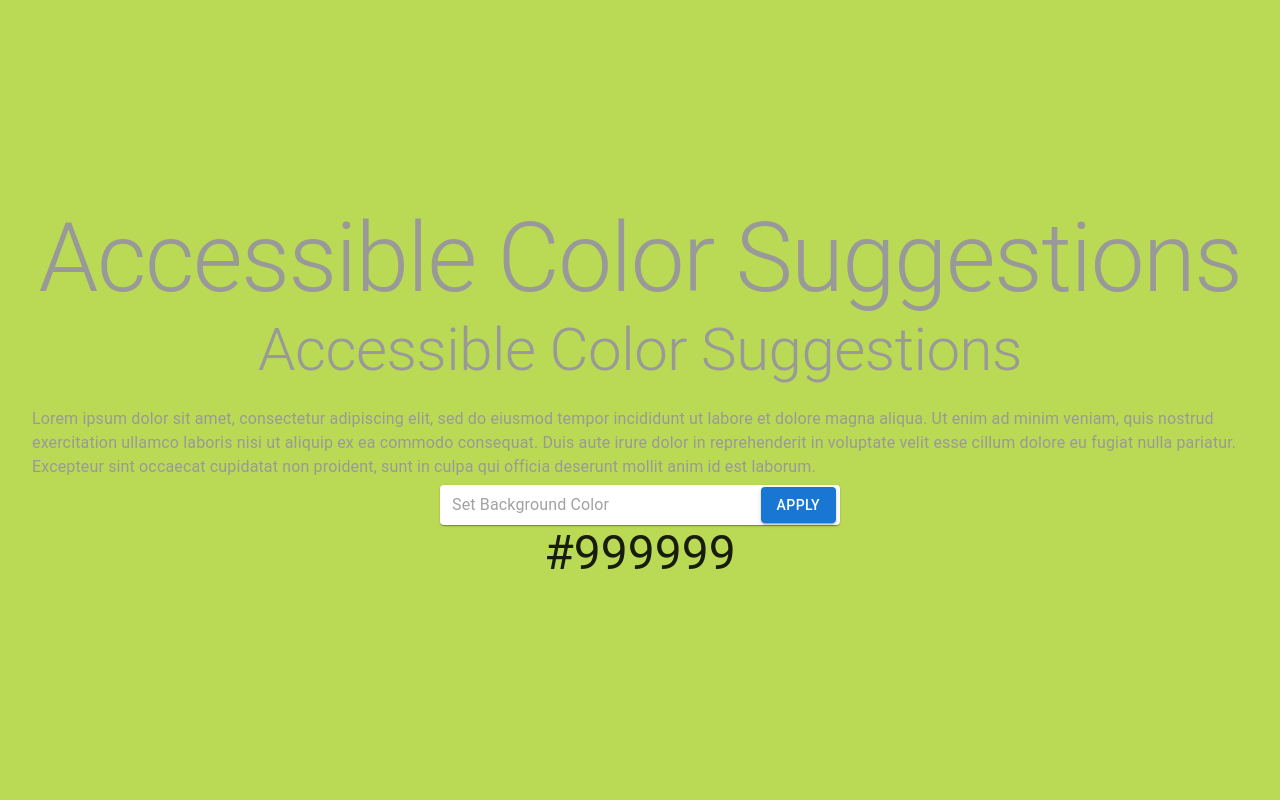
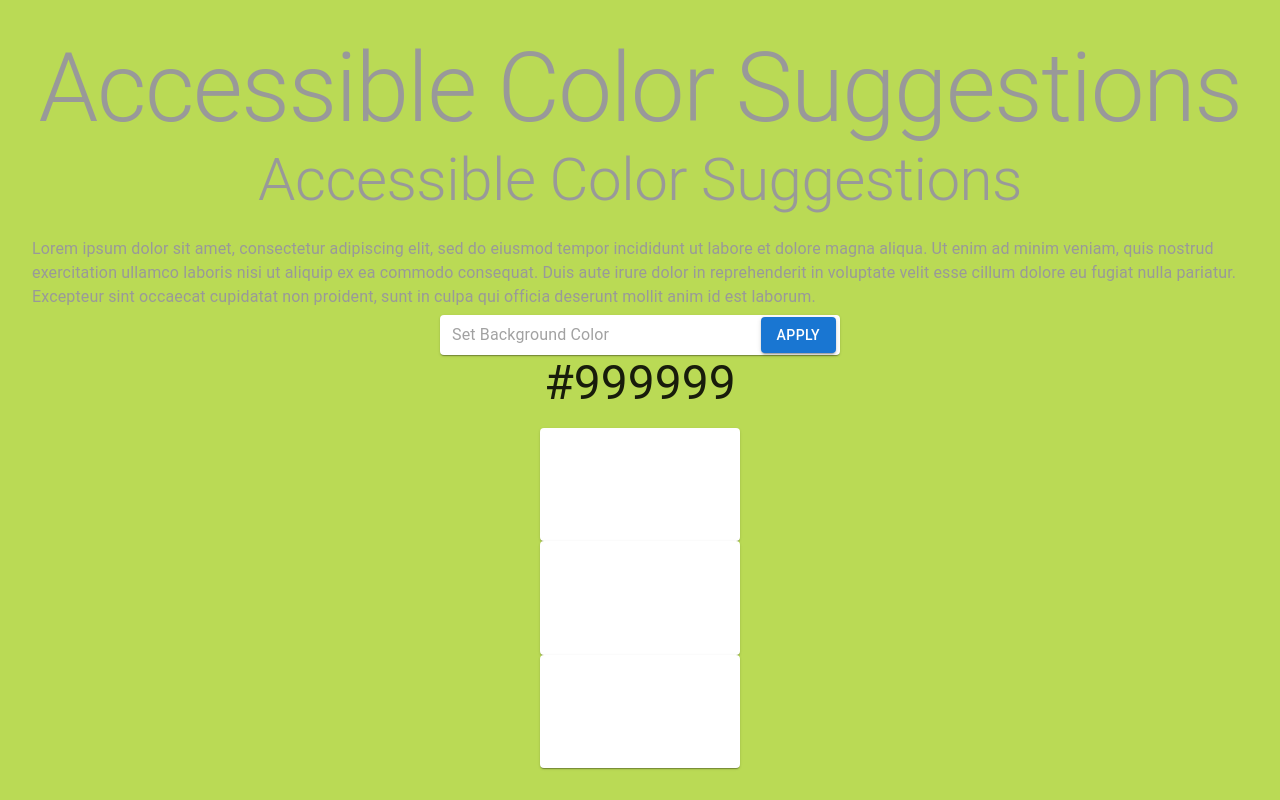
Before and after one commit to rdeber/accessibile-color-suggestion, a React (Vite) app: page / in a window 1280 px wide. Built offline with nearby package versions, Linux system fonts and the light colour scheme.

Commit message:
Add multiple color suggestions

```diff
--- a/src/App.tsx
+++ b/src/App.tsx
@@ -63,6 +63,21 @@ function App() {
       <Typography variant="h3" component="div" gutterBottom>
         {colorSuggestion}
       </Typography>
+      <Paper
+        component="div"
+        sx={{ background: colorSuggestion[0], p: '2px 4px', width: 200, height: 200}}
+      >
+      </Paper>
+      <Paper
+        component="div"
+        sx={{ background: colorSuggestion[1], p: '2px 4px', width: 200, height: 200}}
+      >
+      </Paper>
+      <Paper
+        component="div"
+        sx={{ background: colorSuggestion[2], p: '2px 4px', width: 200, height: 200}}
+      >
+      </Paper>
     </main>
     </>
   );
--- a/src/utils/suggestAccessibleColor.tsx
+++ b/src/utils/suggestAccessibleColor.tsx
@@ -1,6 +1,7 @@
 import { blendRgbaOnHex } from "./blendRgbaOnHex";
 
 export function suggestAccessibleColor(background: string) {
+
   // Helper function to convert RGB to relative luminance
   function getRelativeLuminance(color: number) {
     const sRGB = color / 255.0;
@@ -40,6 +41,7 @@ export function suggestAccessibleColor(background: string) {
   // Start with alpha value of 1.0
   let alpha = 1.0;
   let contrastRatio = Math.max(whiteContrast, blackContrast);
+  const suggestedColors = [];
 
   // Reduce alpha and check contrast ratio
   while (alpha > 0 && contrastRatio >= 4.5) {
@@ -50,11 +52,19 @@ export function suggestAccessibleColor(background: string) {
     contrastRatio = getContrastRatio(bgLuminance, blendedLuminance);
   }
 
-  // Increase alpha by 0.02 from last value
-  alpha += 0.02;
+  for (let i = 0; i < 3; i++) {
+    alpha += 0.1;
+    const color = blendRgbaOnHex(`rgba(${suggestedColor[0]},${suggestedColor[1]},${suggestedColor[2]},${alpha})`, background);
+    const { r, g, b } = hexToRGB(color);
+    const colorLuminance = 0.2126 * getRelativeLuminance(r) + 0.7152 * getRelativeLuminance(g) + 0.0722 * getRelativeLuminance(b);
+    const contrast = getContrastRatio(bgLuminance, colorLuminance);
+    if (contrast >= 4.5) {
+      suggestedColors.push(color);
+    } else {
+      break;
+    }
+  }
 
-  // Blend the color with the updated alpha value and the background color
-  const finalBlendedColor = blendRgbaOnHex(`rgba(${suggestedColor[0]},${suggestedColor[1]},${suggestedColor[2]},${alpha})`, background);
-
-  return finalBlendedColor;
+  console.log('suggestedColors', suggestedColors)
+  return suggestedColors;
 }
```
